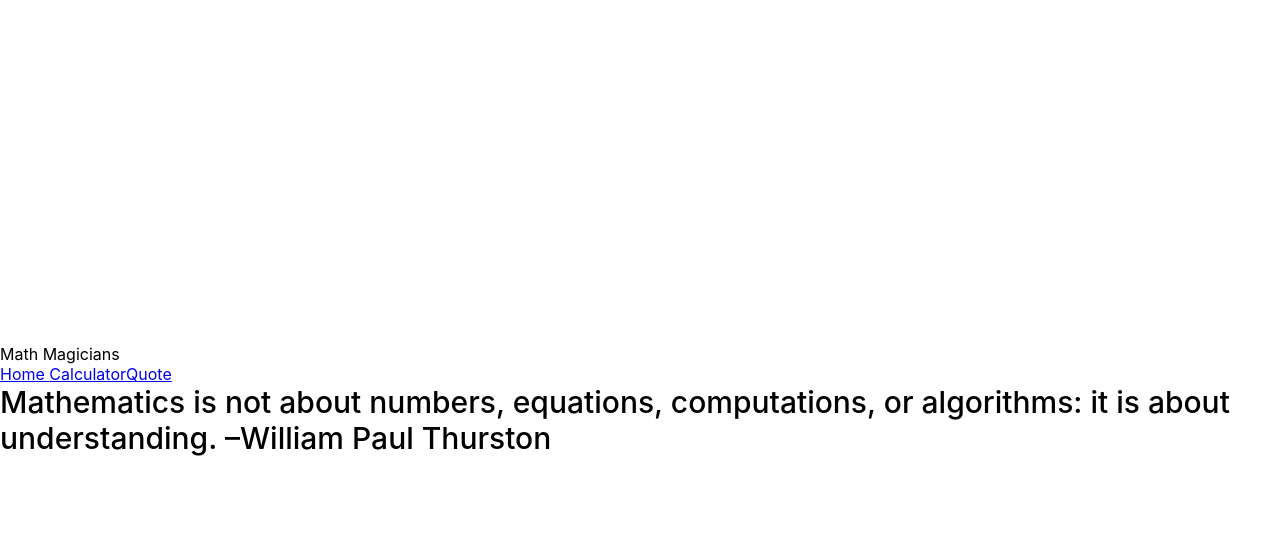
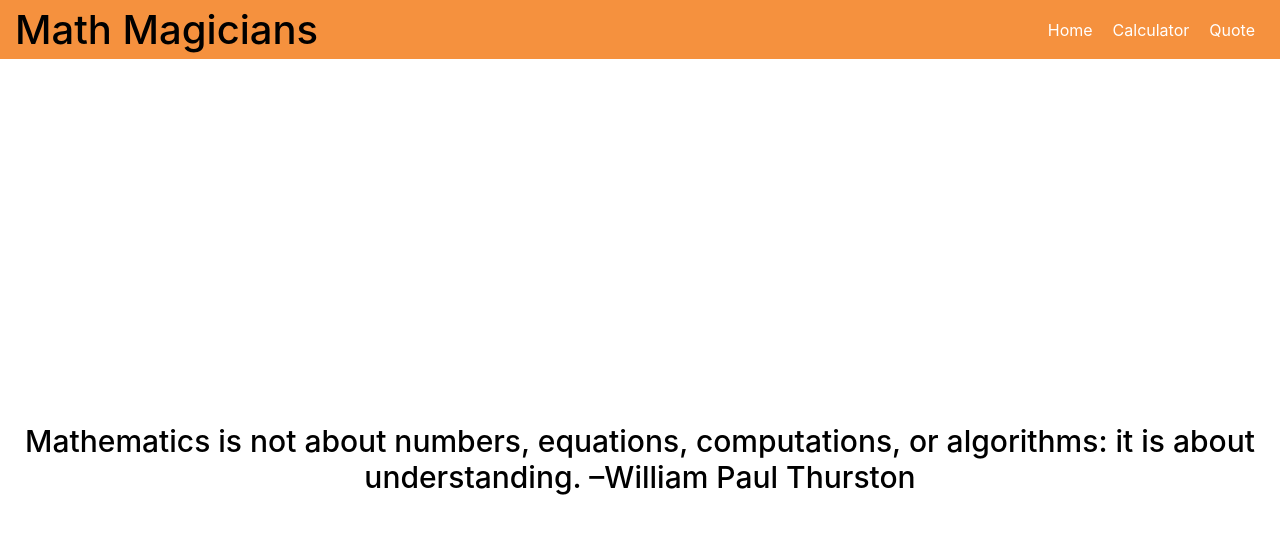
Before and after one commit to rloterh/Calculator, a React (Create React App) app: page /quote in a window 1280 px wide. Shown: the top 534 px of the page. Built offline with nearby package versions, Linux system fonts and the light colour scheme.

Commit message:
Improve app styling

```diff
--- a/src/index.css
+++ b/src/index.css
@@ -5,10 +5,6 @@
 }
 
 body {
-  display: flex;
-  justify-content: center;
-  align-items: center;
-  margin: 0;
   font-family:
     -apple-system,
     BlinkMacSystemFont,
@@ -23,24 +19,6 @@ body {
     sans-serif;
   -webkit-font-smoothing: antialiased;
   -moz-osx-font-smoothing: grayscale;
-  height: 100vh;
-}
-
-code {
-  font-family:
-    source-code-pro,
-    Menlo,
-    Monaco,
-    Consolas,
-    'Courier New',
-    monospace;
-}
-
-.App {
-  display: flex;
-  flex-direction: column;
-  align-items: center;
-  justify-items: center;
 }
 
 .button {
@@ -102,3 +80,54 @@ code {
   text-align: right;
   padding: 22px;
 }
+
+nav {
+  top: 0;
+  min-width: 100%;
+  display: flex;
+  justify-content: space-between;
+  align-items: center;
+  background-color: #f5913e;
+  padding: 5px;
+}
+
+nav a {
+  color: white;
+  text-decoration: none;
+}
+
+nav a:hover {
+  text-decoration: underline;
+}
+
+.navbar {
+  display: flex;
+  justify-content: space-between;
+  margin-right: 10px;
+}
+
+.navbar > * {
+  padding: 0 10px 0 10px;
+}
+
+.title {
+  font-size: 40px;
+  font-weight: 500;
+  padding-left: 10px;
+}
+
+.calc-main {
+  display: flex;
+  justify-content: space-between;
+  padding: 50px 10px 0 10px;
+  width: 100%;
+}
+
+.quote {
+  height: 100vh;
+  text-align: center;
+  display: flex;
+  align-items: center;
+  justify-content: center;
+  padding: 0 10px 0 10px;
+}
```
